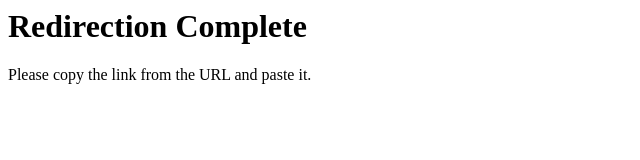
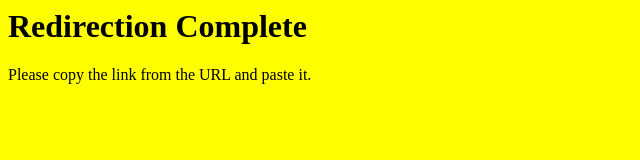
Before and after one commit to SomeonesVault/someonesvault.github.io, a plain HTML site: page index.html in a window 1280 px wide. Shown: the whole page, without its empty margins (0-640 px from the left). Drawn offline with Linux system fonts and the light colour scheme.

Commit message:
Update index.html

```diff
--- a/index.html
+++ b/index.html
@@ -1,2 +1,6 @@
+
+
+<body style="background-color:yellow">
 <h1>Redirection Complete</h1>
 <p>Please copy the link from the URL and paste it. </p>
+</body>
```
